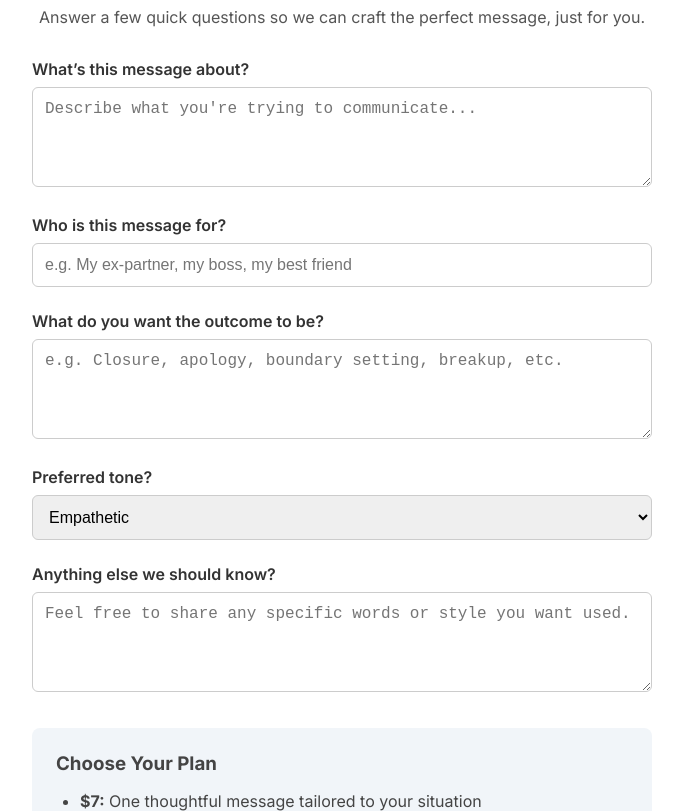
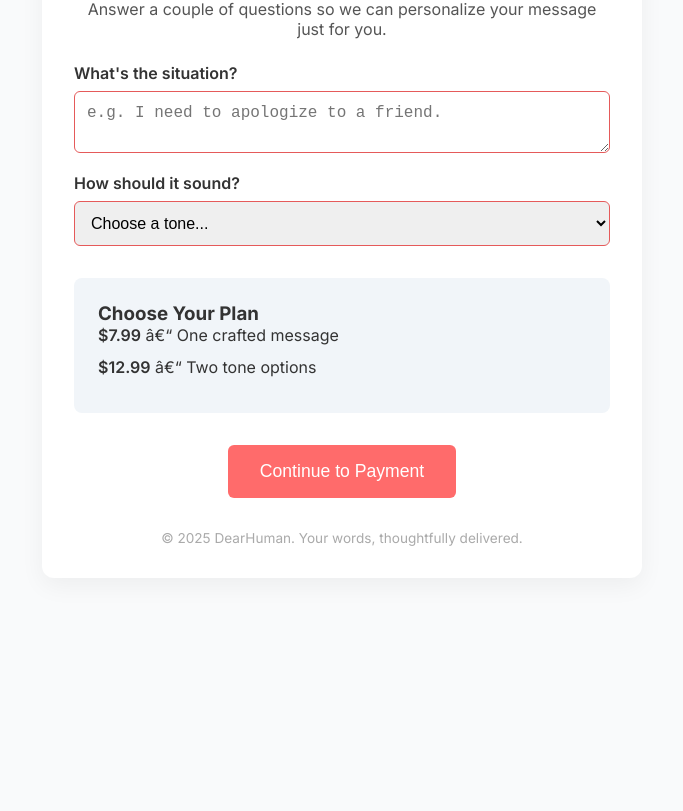
Before and after one commit to DearHumanText/Dearhuman, a plain HTML site: page form.html in a window 1280 px wide. Shown: the part 120-931 px from the top of the page, without its empty margins (298-981 px from the left). After the commit the page ends 800 px from the top, so only its background shows below. Drawn offline with Linux system fonts and the light colour scheme.

Commit message:
Update form.html

```diff
--- a/form.html
+++ b/form.html
@@ -1,93 +1,100 @@
 <!DOCTYPE html>
 <html lang="en">
 <head>
-  <meta charset="UTF-8" />
-  <meta name="viewport" content="width=device-width, initial-scale=1.0"/>
-  <title>Get Your Message – DearHuman</title>
-  <link rel="stylesheet" href="https://fonts.googleapis.com/css2?family=Inter:wght@400;600;700&display=swap">
+  <meta charset="UTF‑8" />
+  <meta name="viewport" content="width=device-width,initial-scale=1"/>
+  <title>Tell Us Your Message — DearHuman</title>
+  <link rel="stylesheet"
+        href="https://fonts.googleapis.com/css2?family=Inter:wght@400;600;700&display=swap">
   <style>
     :root {
       --accent: #FF6B6B;
+      --bg-light: #f9fafb;
+      --bg-white: #ffffff;
+      --text-dark: #333;
     }
-    * { box-sizing: border-box; margin: 0; padding: 0; }
+    * { box-sizing:border-box; margin:0; padding:0; }
     body {
       font-family: 'Inter', sans-serif;
-      background: #f9fafb;
-      color: #333;
+      background: var(--bg-light);
+      color: var(--text-dark);
+      display: flex;
+      justify-content: center;
+      align-items: flex-start;
       padding: 2rem;
+      min-height: 100vh;
     }
     .container {
-      max-width: 700px;
-      margin: auto;
-      background: white;
+      width: 100%;
+      max-width: 600px;
+      background: var(--bg-white);
+      padding: 2rem;
       border-radius: 12px;
-      padding: 2.5rem;
-      box-shadow: 0 10px 30px rgba(0,0,0,0.05);
+      box-shadow: 0 8px 24px rgba(0,0,0,0.05);
     }
     h1 {
+      text-align: center;
       font-size: 2rem;
       margin-bottom: 1rem;
-      color: #222;
-      text-align: center;
     }
     p {
       text-align: center;
-      margin-bottom: 2rem;
       color: #555;
+      margin-bottom: 1.5rem;
     }
     label {
+      display: block;
       font-weight: 600;
-      display: block;
-      margin-top: 1.5rem;
+      margin-top: 1rem;
       margin-bottom: 0.5rem;
     }
-    input, textarea, select {
+    input, select, textarea {
       width: 100%;
       padding: 0.75rem;
+      border: 1px solid #ccc;
+      border-radius: 6px;
       font-size: 1rem;
-      border-radius: 6px;
-      border: 1px solid #ccc;
     }
-    textarea {
-      min-height: 100px;
-      resize: vertical;
+    input:invalid, textarea:invalid, select:invalid {
+      border-color: #e55a5a;
     }
     .plans {
-      margin-top: 2rem;
-      padding: 1.5rem;
       background: #f1f5f9;
       border-radius: 8px;
-    }
-    .plans h3 {
-      margin-bottom: 1rem;
-      color: #444;
+      padding: 1.5rem;
+      margin-top: 2rem;
     }
     .plans ul {
-      list-style: disc;
-      padding-left: 1.5rem;
-      color: #444;
+      list-style: none;
+      padding: 0;
+    }
+    .plans li {
+      margin-bottom: 0.75rem;
+    }
+    .plans span {
+      font-weight: 600;
     }
     .cta {
       margin-top: 2rem;
       text-align: center;
     }
-    .cta a button {
+    .cta button {
       background: var(--accent);
       color: white;
-      padding: 0.9rem 2rem;
+      padding: 1rem 2rem;
       font-size: 1.1rem;
       border: none;
       border-radius: 6px;
       cursor: pointer;
       transition: background 0.3s;
     }
-    .cta a button:hover {
+    .cta button:hover {
       background: #e55a5a;
     }
     footer {
-      margin-top: 3rem;
       text-align: center;
-      font-size: 0.9rem;
+      margin-top: 2rem;
+      font-size: 0.85rem;
       color: #aaa;
     }
   </style>
@@ -95,50 +102,39 @@
 <body>
 
   <div class="container">
-    <h1>Tell Us What You Need</h1>
-    <p>Answer a few quick questions so we can craft the perfect message, just for you.</p>
+    <h1>We Need a Few Details</h1>
+    <p>Answer a couple of questions so we can personalize your message just for you.</p>
 
     <form>
-      <label for="situation">What’s this message about?</label>
-      <textarea id="situation" placeholder="Describe what you're trying to communicate..."></textarea>
+      <label for="situation">What's the situation?</label>
+      <textarea id="situation" required placeholder="e.g. I need to apologize to a friend."></textarea>
 
-      <label for="recipient">Who is this message for?</label>
-      <input type="text" id="recipient" placeholder="e.g. My ex-partner, my boss, my best friend" />
-
-      <label for="goal">What do you want the outcome to be?</label>
-      <textarea id="goal" placeholder="e.g. Closure, apology, boundary setting, breakup, etc."></textarea>
-
-      <label for="tone">Preferred tone?</label>
-      <select id="tone">
-        <option value="empathetic">Empathetic</option>
-        <option value="direct">Direct</option>
-        <option value="professional">Professional</option>
-        <option value="lighthearted">Lighthearted</option>
-        <option value="serious">Serious</option>
-        <option value="custom">Other</option>
+      <label for="tone">How should it sound?</label>
+      <select id="tone" required>
+        <option value="">Choose a tone...</option>
+        <option>Compassionate</option>
+        <option>Empathetic</option>
+        <option>Firm but kind</option>
+        <option>Professional</option>
       </select>
-
-      <label for="extra">Anything else we should know?</label>
-      <textarea id="extra" placeholder="Feel free to share any specific words or style you want used."></textarea>
-    </form>
 
       <div class="plans">
         <h3>Choose Your Plan</h3>
         <ul>
-        <li><strong>$7:</strong> One thoughtful message tailored to your situation</li>
-        <li><strong>$12:</strong> Includes 2 versions with different tones or approaches</li>
-        <li><strong>$20:</strong> Includes 2 versions + priority delivery in under 24 hours</li>
+          <li><span>$7.99</span> – One crafted message</li>
+          <li><span>$12.99</span> – Two tone options</li>
         </ul>
       </div>
 
       <div class="cta">
-      <a href="https://dearhuman2.gumroad.com/l/vhojdo"><button>Continue to Payment</button></a>
+        <a href="https://dearhuman2.gumroad.com/l/vhojdo">
+          <button type="button">Continue to Payment</button>
+        </a>
       </div>
+    </form>
+
+    <footer>&copy; 2025 DearHuman. Your words, thoughtfully delivered.</footer>
   </div>
-
-  <footer>
-    &copy; 2025 DearHuman. Your words. Thoughtfully delivered.
-  </footer>
 
 </body>
 </html>
```
Lines whose indentation alone changed are shown as unchanged.
